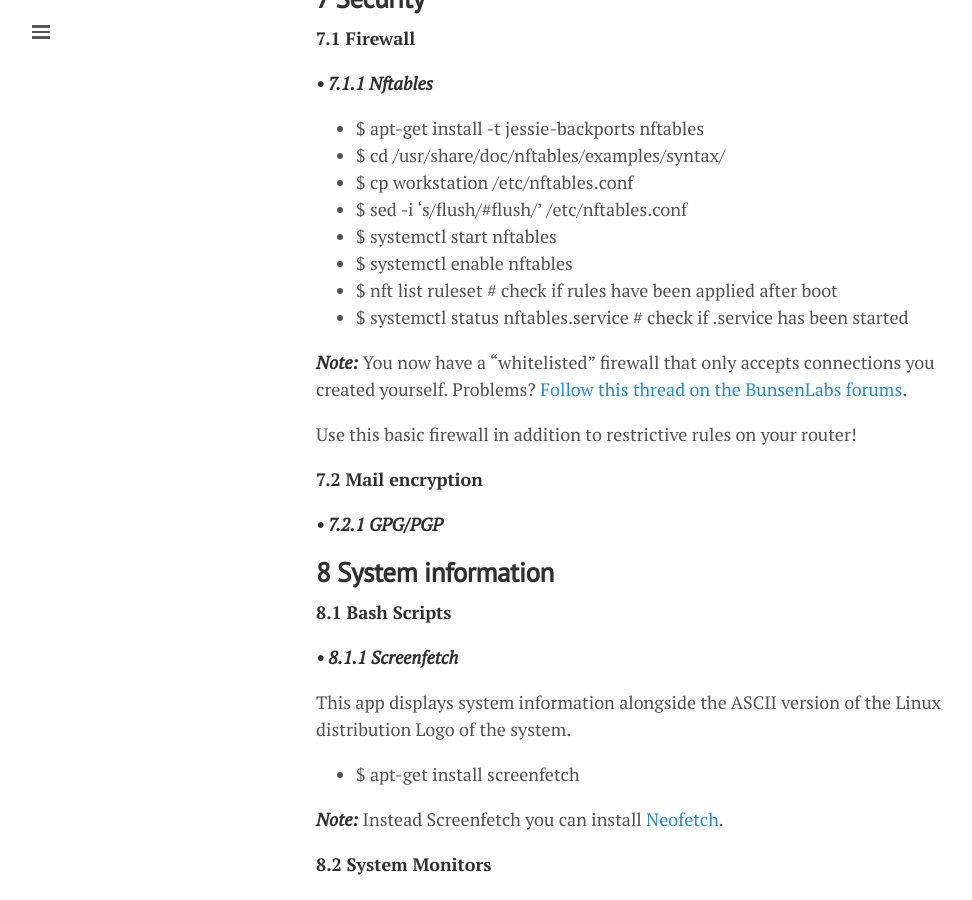
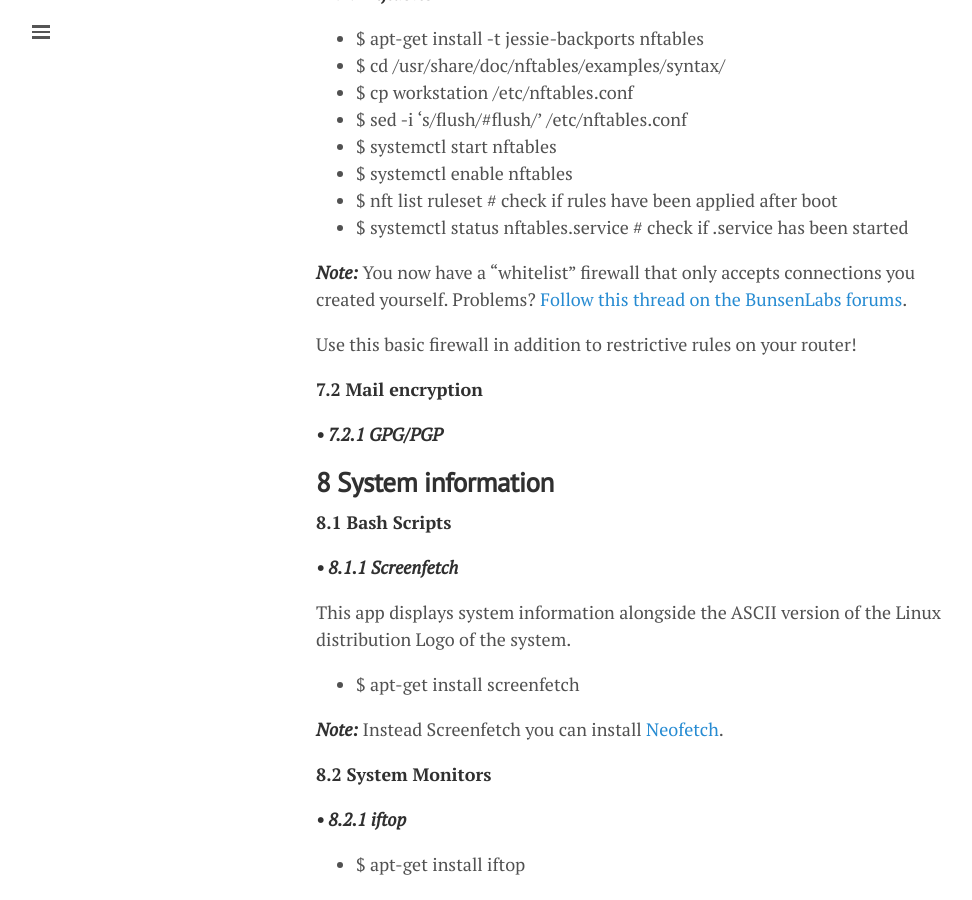
Before and after one commit to lgeurts/lgeurts.github.io, a Jekyll site: the page built from _posts/2017-07-11-bunsenlabs-linux-setup-notes-for dell-inspiron-6000.md, in a window 1280 px wide and 900 px high, scrolled down 6283 px. Shown: the whole window, without its empty margins (0-972 px from the left). Built offline with Jekyll 4.4.1, drawn with Linux system fonts in a browser that asks for light colours; nearby versions of some CDN libraries; comment, search, counter and statistics services are not loaded; some of the changed text lies outside the part shown.

Commit message:
Update 2017-07-11-bunsenlabs-linux-setup-notes-for dell-inspiron-6000.md

```diff
--- a/_posts/2017-07-11-bunsenlabs-linux-setup-notes-for dell-inspiron-6000.md
+++ b/_posts/2017-07-11-bunsenlabs-linux-setup-notes-for dell-inspiron-6000.md
@@ -219,7 +215,7 @@ I prefer Pathogen to some of the alternate Vim package managers because it's arg
 - $ nft list ruleset # check if rules have been applied after boot
 - $ systemctl status nftables.service # check if .service has been started
 
-***Note:*** You now have a "whitelisted" firewall that only accepts connections you created yourself.
+***Note:*** You now have a "whitelist" firewall that only accepts connections you created yourself.
 Problems? [Follow this thread on the BunsenLabs forums](https://forums.bunsenlabs.org/viewtopic.php?id=1765).
 
 Use this basic firewall in addition to restrictive rules on your router!
```
Also changed, not shown: other parts of _posts/2017-07-11-bunsenlabs-linux-setup-notes-for dell-inspiron-6000.md (+2 -6 lines).
